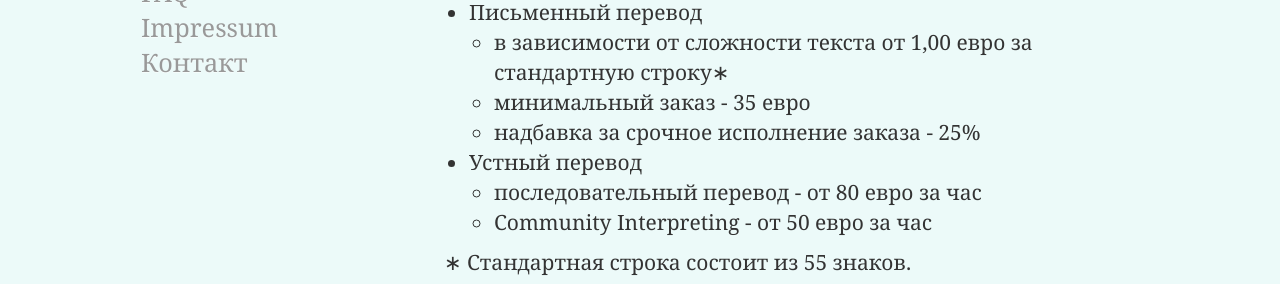
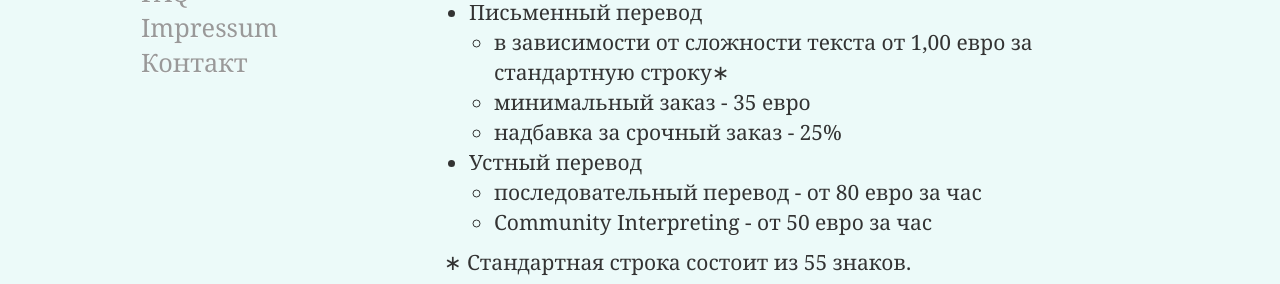
Before and after one commit to olgasyasina/ost, a plain HTML site: page preise_ru.html in a window 1280 px wide. Shown: the part 483-767 px from the top of the page. Drawn offline with Linux system fonts and the light colour scheme.

```diff
--- a/preise_ru.html
+++ b/preise_ru.html
@@ -79,7 +79,7 @@
               <ul>
               <li>в зависимости от сложности текста от 1,00 евро за стандартную строку&lowast;</li>
               <li>минимальный заказ - 35 евро</li>
-              <li>надбавка за срочное исполнение заказа - 25%</li>
+              <li>надбавка за срочный заказ - 25%</li>
               </ul>
 
             <li>Устный перевод</li>
```
